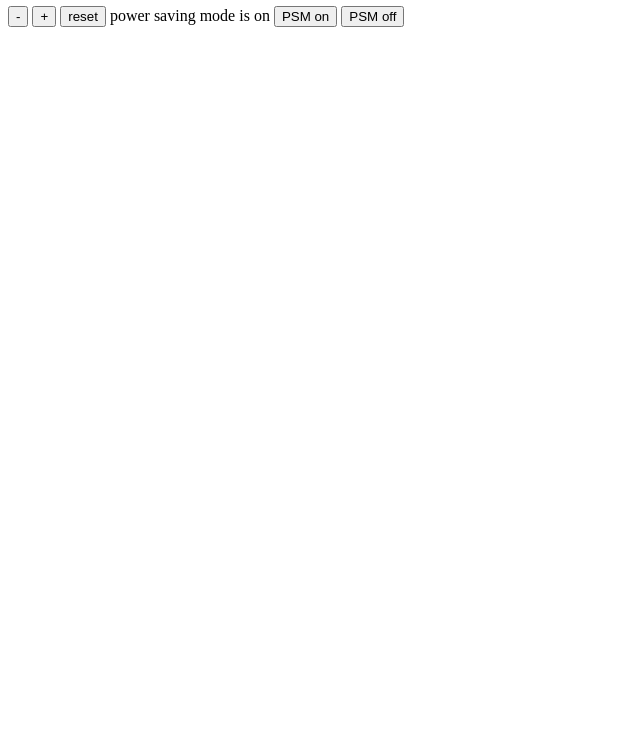
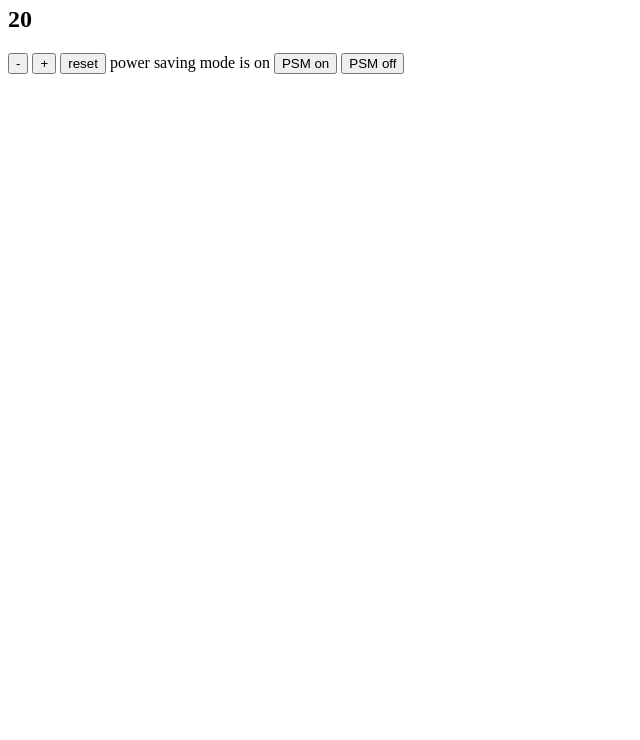
Before and after one commit to SeanEmmers/thermostat-js, a plain HTML site: page index.html in a window 1280 px wide. Shown: the part 60-800 px from the top of the page, without its empty margins (0-640 px from the left). Drawn offline with Linux system fonts and the light colour scheme.

Commit message:
created interface.js

```diff
--- a/index.html
+++ b/index.html
@@ -15,5 +15,6 @@
   <button id="powersaving-on">PSM on</button>
   <button id="powersaving-off">PSM off</button>
   <script src="src/thermostat.js"></script>
+  <script src="interface.js"></script>
 </body>
 </html>
--- /dev/null
+++ b/interface.js
@@ -0,0 +1,15 @@
+document.addEventListener("DOMContentLoaded", () => {
+
+  const thermostat = new Thermostat();
+
+  document.querySelector('#temperature').innerText = thermostat.getCurrentTemperature();
+
+
+
+
+
+
+
+
+
+});
```
Also changed, not shown: 1 other file.
